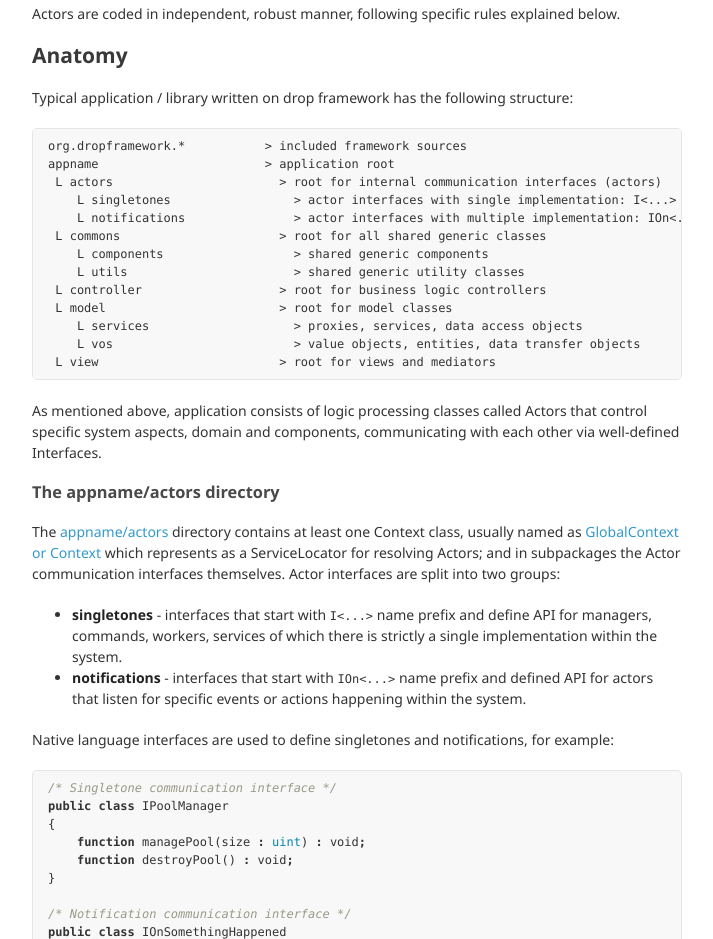
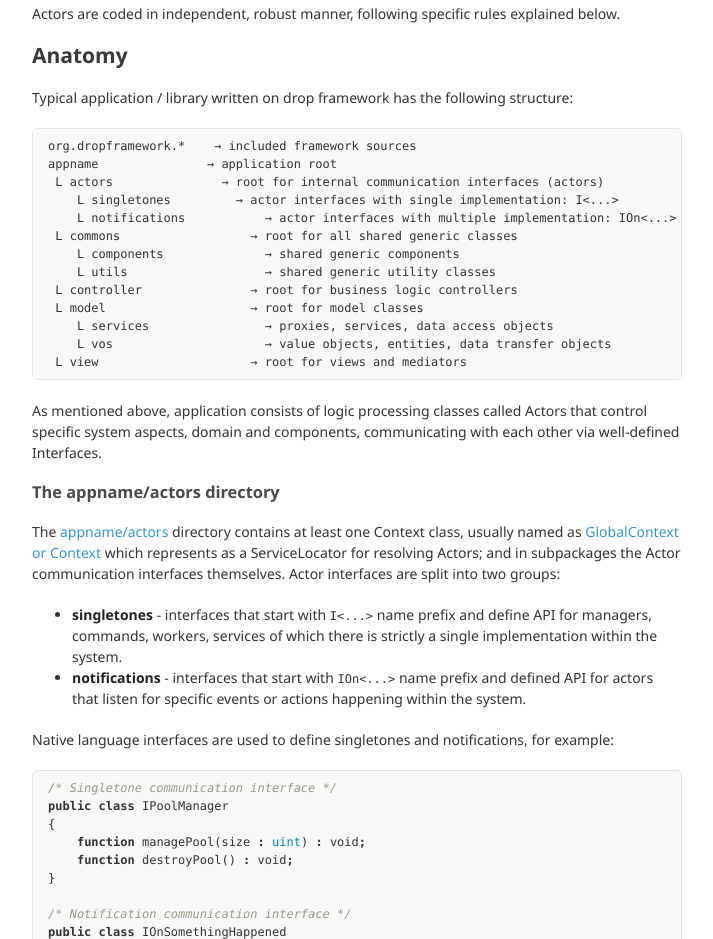
Before and after one commit to lovethisgame/drop, a plain HTML site: page index.html in a window 1280 px wide. Shown: the part 1189-2128 px from the top of the page, without its empty margins (463-1176 px from the left). Drawn offline with Linux system fonts and the light colour scheme.

Commit message:
Update index.html

```diff
--- a/index.html
+++ b/index.html
@@ -76,19 +76,19 @@ Minimalistic, hybrid MVC / IoC micro-architecture framework for ActionScript on
 
 <p>Typical application / library written on drop framework has the following structure:</p>
 
-<pre><code>org.dropframework.*           &gt; included framework sources
-appname                       &gt; application root
- L actors                       &gt; root for internal communication interfaces (actors)
-    L singletones                 &gt; actor interfaces with single implementation: I&lt;...&gt;
-    L notifications               &gt; actor interfaces with multiple implementation: IOn&lt;...&gt;
- L commons                      &gt; root for all shared generic classes
-    L components                  &gt; shared generic components
-    L utils                       &gt; shared generic utility classes
- L controller                   &gt; root for business logic controllers
- L model                        &gt; root for model classes
-    L services                    &gt; proxies, services, data access objects
-    L vos                         &gt; value objects, entities, data transfer objects
- L view                         &gt; root for views and mediators
+<pre><code>org.dropframework.*    → included framework sources
+appname               → application root
+ L actors               → root for internal communication interfaces (actors)
+    L singletones         → actor interfaces with single implementation: I&lt;...&gt;
+    L notifications           → actor interfaces with multiple implementation: IOn&lt;...&gt;
+ L commons                  → root for all shared generic classes
+    L components              → shared generic components
+    L utils                   → shared generic utility classes
+ L controller               → root for business logic controllers
+ L model                    → root for model classes
+    L services                → proxies, services, data access objects
+    L vos                     → value objects, entities, data transfer objects
+ L view                     → root for views and mediators
 </code></pre>
 
 <p>As mentioned above, application consists of logic processing classes called Actors that control specific system aspects, domain and components, communicating with each other via well-defined Interfaces.</p>
```
